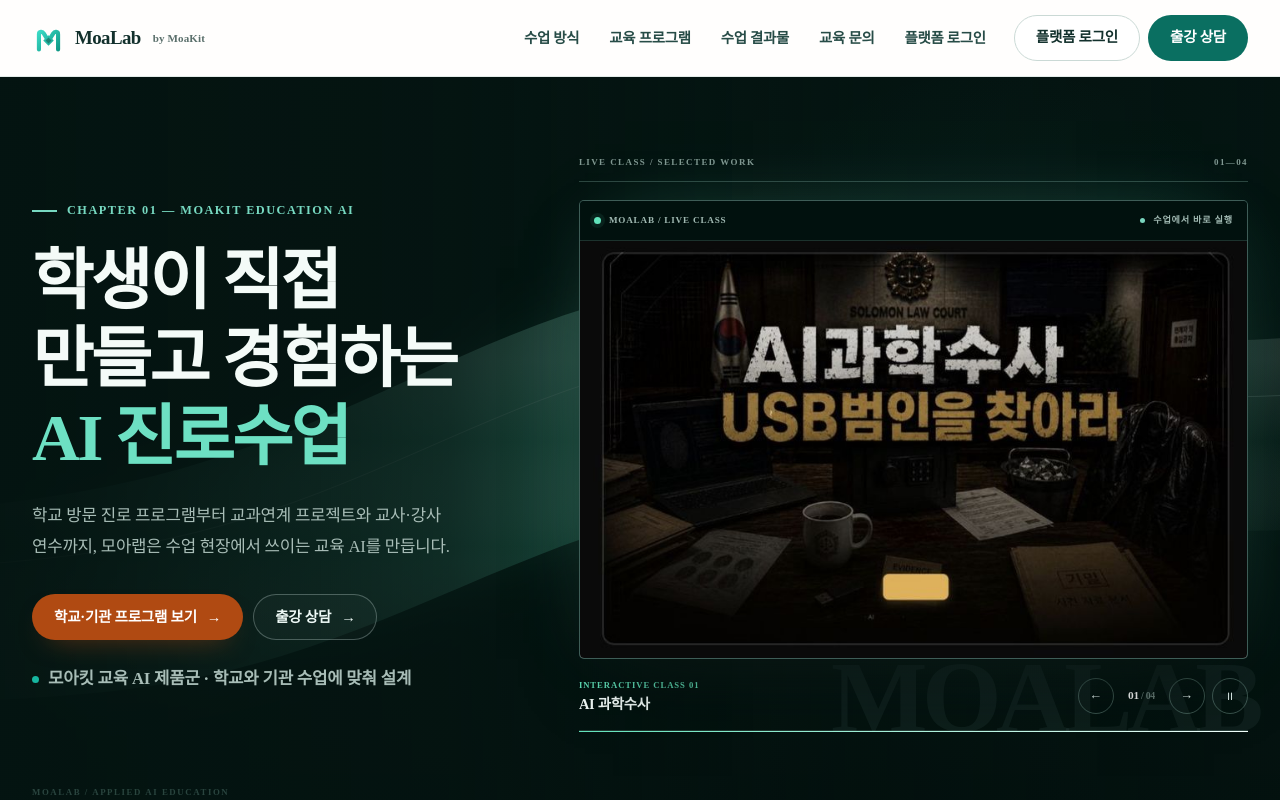
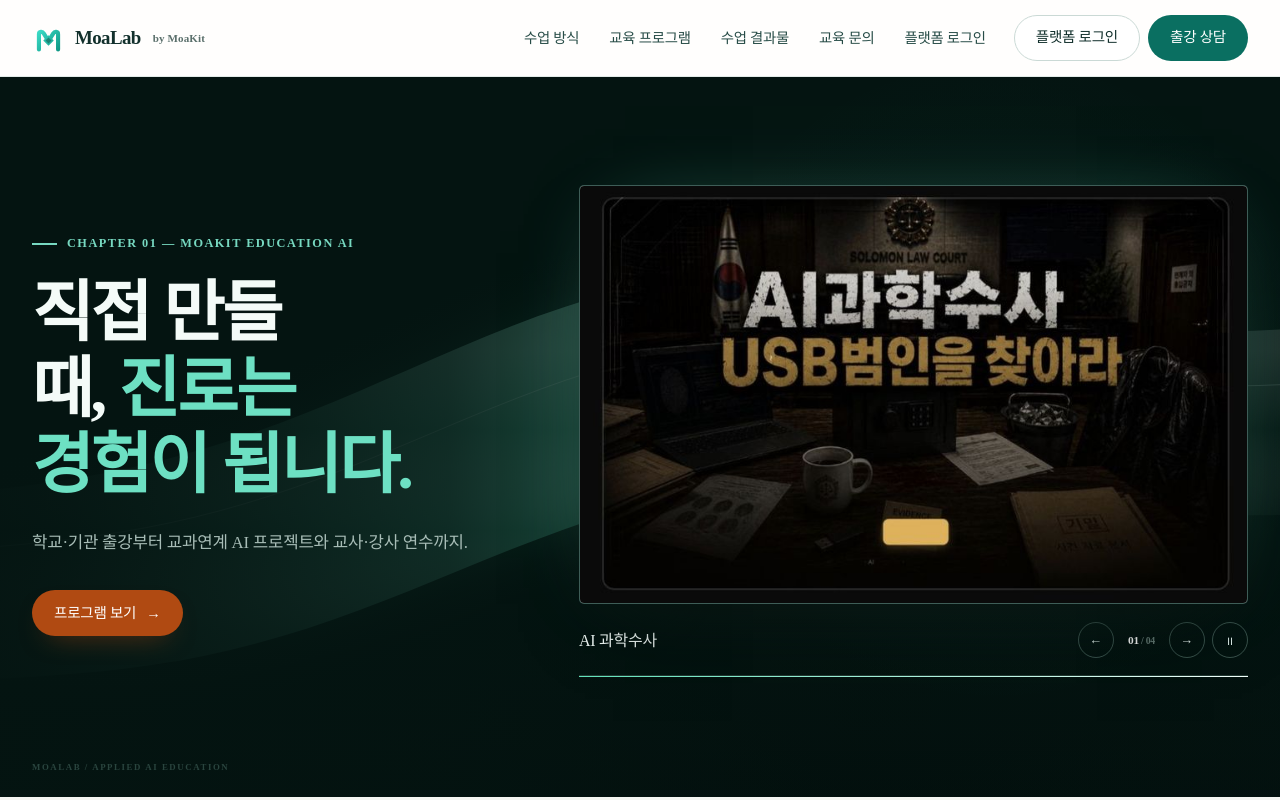
Before and after one commit to themonsteredu/aiapp, a website: page public/index.html in a window 1280 px wide. Shown: the top 800 px of the page. Drawn offline with Linux system fonts and the light colour scheme.

Commit message:
Refine S-Core Dream hierarchy and hero density

```diff
--- a/public/index.html
+++ b/public/index.html
@@ -48,42 +48,30 @@
       <div class="wrap hero-inner">
         <div class="hero-copy reveal">
           <span class="eyebrow">Chapter 01 — MoaKit Education AI</span>
-          <h1 id="hero-title">학생이 직접 만들고 경험하는 <em>AI 진로수업</em></h1>
-          <p>학교 방문 진로 프로그램부터 교과연계 프로젝트와 교사·강사 연수까지, 모아랩은 수업 현장에서 쓰이는 교육 AI를 만듭니다.</p>
+          <h1 id="hero-title">직접 만들 때, <em>진로는 경험이 됩니다.</em></h1>
+          <p>학교·기관 출강부터 교과연계 AI 프로젝트와 교사·강사 연수까지.</p>
           <div class="hero-actions">
-            <a class="button button-primary" href="#programs">학교·기관 프로그램 보기 <span class="arrow" aria-hidden="true">→</span></a>
-            <a class="button button-secondary" href="#inquiry">출강 상담 <span class="arrow" aria-hidden="true">→</span></a>
+            <a class="button button-primary" href="#programs">프로그램 보기 <span class="arrow" aria-hidden="true">→</span></a>
           </div>
-          <p class="hero-note">모아킷 교육 AI 제품군 · 학교와 기관 수업에 맞춰 설계</p>
         </div>
 
         <div class="hero-media reveal" id="outputs" data-delay="100" role="region" aria-labelledby="product-slider-title">
           <h2 class="sr-only" id="product-slider-title">모아랩 수업용 웹앱 결과물</h2>
           <div class="product-slider" id="product-slider" role="group" aria-roledescription="캐러셀">
-            <div class="showcase-meta" aria-hidden="true">
-              <span>Live Class / Selected Work</span>
-              <span>01—04</span>
-            </div>
-
             <div class="product-shell">
               <div class="product-window">
-                <div class="product-bar">
-                  <span class="product-brand"><i aria-hidden="true"></i>MoaLab / Live Class</span>
-                  <span class="product-status"><i aria-hidden="true"></i>수업에서 바로 실행</span>
-                </div>
-
                 <div class="product-viewport">
                   <div class="product-track" id="product-track">
-                    <figure class="product-slide is-active" data-label="AI 과학수사" data-kicker="Interactive Class 01" role="group" aria-roledescription="슬라이드" aria-label="1 / 4" aria-hidden="false">
+                    <figure class="product-slide is-active" data-label="AI 과학수사" role="group" aria-roledescription="슬라이드" aria-label="1 / 4" aria-hidden="false">
                       <img src="/brand/showcase/ai-forensics.jpg" alt="AI 과학수사 수업 웹앱 화면" fetchpriority="high">
                     </figure>
-                    <figure class="product-slide" data-label="역사 인물 추리" data-kicker="Interactive Class 02" role="group" aria-roledescription="슬라이드" aria-label="2 / 4" aria-hidden="true">
+                    <figure class="product-slide" data-label="역사 인물 추리" role="group" aria-roledescription="슬라이드" aria-label="2 / 4" aria-hidden="true">
                       <img src="/brand/showcase/history-detective.jpg" alt="역사 인물 추리 수업 웹앱 화면">
                     </figure>
-                    <figure class="product-slide" data-label="AI 윤리탐정단" data-kicker="Interactive Class 03" role="group" aria-roledescription="슬라이드" aria-label="3 / 4" aria-hidden="true">
+                    <figure class="product-slide" data-label="AI 윤리탐정단" role="group" aria-roledescription="슬라이드" aria-label="3 / 4" aria-hidden="true">
                       <img src="/brand/showcase/ai-ethics.jpg" alt="AI 윤리탐정단 수업 웹앱 화면">
                     </figure>
-                    <figure class="product-slide" data-label="마음결 교실" data-kicker="Interactive Class 04" role="group" aria-roledescription="슬라이드" aria-label="4 / 4" aria-hidden="true">
+                    <figure class="product-slide" data-label="마음결 교실" role="group" aria-roledescription="슬라이드" aria-label="4 / 4" aria-hidden="true">
                       <img src="/brand/showcase/mind-class.jpg" alt="마음결 교실 수업 웹앱 화면">
                     </figure>
                   </div>
@@ -92,7 +80,6 @@
 
               <div class="product-footer">
                 <div class="product-caption">
-                  <small id="product-kicker">Interactive Class 01</small>
                   <strong id="product-label">AI 과학수사</strong>
                 </div>
                 <div class="product-controls">
@@ -104,8 +91,6 @@
               </div>
               <div class="product-progress" aria-hidden="true"><span id="product-progress"></span></div>
             </div>
-
-            <span class="showcase-index" aria-hidden="true">MOALAB</span>
           </div>
         </div>
       </div>
--- a/public/landing.css
+++ b/public/landing.css
@@ -14,8 +14,22 @@
 
 @font-face {
   font-family: 'S-Core Dream';
+  src: url('https://cdn.jsdelivr.net/gh/projectnoonnu/noonfonts_six@1.2/S-CoreDream-5Medium.woff') format('woff');
+  font-weight: 500;
+  font-display: swap;
+}
+
+@font-face {
+  font-family: 'S-Core Dream';
   src: url('https://cdn.jsdelivr.net/gh/projectnoonnu/noonfonts_six@1.2/S-CoreDream-6Bold.woff') format('woff');
   font-weight: 600;
+  font-display: swap;
+}
+
+@font-face {
+  font-family: 'S-Core Dream';
+  src: url('https://cdn.jsdelivr.net/gh/projectnoonnu/noonfonts_six@1.2/S-CoreDream-7ExtraBold.woff') format('woff');
+  font-weight: 700;
   font-display: swap;
 }
 
@@ -155,7 +169,7 @@ img { display: block; width: 100%; }
   position: relative;
   color: #274c47;
   font-size: .9rem;
-  font-weight: 600;
+  font-weight: 500;
 }
 
 .menu a::after {
@@ -192,7 +206,7 @@ img { display: block; width: 100%; }
   border-radius: 999px;
   background: none;
   font-size: .91rem;
-  font-weight: 600;
+  font-weight: 500;
   cursor: pointer;
   transition: transform .2s ease, color .2s ease, background .2s ease, border-color .2s ease, box-shadow .2s ease;
 }
@@ -332,9 +346,10 @@ section { scroll-margin-top: 76px; }
 }
 
 .hero h1 {
-  max-width: 10em;
+  max-width: 10.8em;
   font-size: clamp(2.85rem, 5.2vw, 5.25rem);
-  line-height: 1.17;
+  font-weight: 700;
+  line-height: 1.14;
   text-wrap: balance;
 }
 
@@ -343,10 +358,11 @@ section { scroll-margin-top: 76px; }
 .hero h1 em { color: #6de0c3; font-style: normal; }
 
 .hero-copy > p {
-  max-width: 34em;
+  max-width: 38em;
   margin-top: 24px;
   color: #a8bdb7;
   font-size: 1.05rem;
+  font-weight: 300;
   line-height: 1.82;
 }
 
@@ -355,25 +371,6 @@ section { scroll-margin-top: 76px; }
   flex-wrap: wrap;
   gap: 10px;
   margin-top: 32px;
-}
-
-.hero-note {
-  display: flex;
-  align-items: center;
-  gap: 9px;
-  margin-top: 24px;
-  color: #8ca8a1;
-  font-size: .79rem;
-  font-weight: 600;
-}
-
-.hero-note::before {
-  content: '';
-  width: 7px;
-  height: 7px;
-  flex: none;
-  border-radius: 50%;
-  background: var(--teal-500);
 }
 
 .hero .button-secondary {
@@ -397,23 +394,6 @@ section { scroll-margin-top: 76px; }
   overflow: visible;
   color: #fff;
   isolation: isolate;
-}
-
-.showcase-meta {
-  position: relative;
-  z-index: 2;
-  display: flex;
-  align-items: center;
-  justify-content: space-between;
-  gap: 20px;
-  margin-bottom: 18px;
-  padding-bottom: 11px;
-  border-bottom: 1px solid rgba(192, 244, 230, .22);
-  color: rgba(220, 248, 240, .58);
-  font-size: .56rem;
-  font-weight: 600;
-  letter-spacing: .16em;
-  text-transform: uppercase;
 }
 
 .product-shell {
@@ -456,43 +436,11 @@ section { scroll-margin-top: 76px; }
   100% { opacity: 0; transform: translateX(125%); }
 }
 
-.product-bar,
 .product-footer {
   display: flex;
   align-items: center;
   justify-content: space-between;
   gap: 16px;
-}
-
-.product-bar {
-  min-height: 40px;
-  padding: 0 14px;
-  border-bottom: 1px solid rgba(192, 244, 230, .14);
-  background: rgba(2, 16, 14, .94);
-  color: rgba(223, 251, 243, .72);
-  font-size: .57rem;
-  font-weight: 600;
-  letter-spacing: .09em;
-  text-transform: uppercase;
-}
-
-.product-brand,
-.product-status { display: inline-flex; align-items: center; gap: 8px; }
-
-.product-brand i {
-  width: 7px;
-  height: 7px;
-  border-radius: 50%;
-  background: var(--showcase-accent);
-  box-shadow: 0 0 0 4px rgba(var(--showcase-accent-rgb), .08);
-  transition: background .8s ease, box-shadow .8s ease;
-}
-
-.product-status i {
-  width: 5px;
-  height: 5px;
-  border-radius: 50%;
-  background: #79d5be;
 }
 
 .product-viewport {
@@ -531,22 +479,12 @@ section { scroll-margin-top: 76px; }
 
 .product-caption { min-width: 0; }
 
-.product-caption small {
-  display: block;
-  margin-bottom: 2px;
-  color: var(--showcase-accent);
-  font-size: .54rem;
-  font-weight: 600;
-  letter-spacing: .11em;
-  text-transform: uppercase;
-  transition: color .8s ease;
-}
-
 .product-caption strong {
   display: block;
   overflow: hidden;
   color: #f3fbf9;
-  font-size: .9rem;
+  font-size: 1rem;
+  font-weight: 500;
   line-height: 1.35;
   text-overflow: ellipsis;
   white-space: nowrap;
@@ -604,19 +542,6 @@ section { scroll-margin-top: 76px; }
 
 .product-progress span.is-running { animation: product-progress 5s linear forwards; }
 @keyframes product-progress { to { transform: scaleX(1); } }
-
-.showcase-index {
-  position: absolute;
-  right: -10px;
-  bottom: -4px;
-  z-index: 0;
-  color: rgba(197, 241, 230, .055);
-  font-size: clamp(4.8rem, 8vw, 7.8rem);
-  font-weight: 600;
-  line-height: .76;
-  letter-spacing: -.055em;
-  pointer-events: none;
-}
 
 .route-bar {
   position: relative;
@@ -1039,7 +964,6 @@ section { scroll-margin-top: 76px; }
   .hero h1 { font-size: clamp(2.25rem, 11vw, 3.5rem); }
   .hero-copy > p { font-size: .96rem; line-height: 1.75; }
   .product-shell { width: 100%; }
-  .showcase-index { right: 0; bottom: 2px; }
   .route-inner { grid-template-columns: 1fr; }
   .route-item { min-height: 62px; padding: 14px 2px; border-left: 0; }
   .section { padding-block: 78px; }
@@ -1074,14 +998,10 @@ section { scroll-margin-top: 76px; }
   .hero::after { display: none; }
   .product-shell { width: 100%; }
   .product-window { border-radius: 3px; }
-  .product-bar { min-height: 32px; padding-inline: 10px; }
-  .product-status { display: none; }
   .product-footer { min-height: 54px; padding: 6px 8px 7px 12px; }
-  .product-caption small { font-size: .47rem; }
   .product-caption strong { font-size: .78rem; }
   .product-arrow { width: 28px; height: 28px; }
   .product-count { display: none; }
-  .showcase-index { display: none; }
   .cta-actions { display: grid; grid-template-columns: 1fr; width: 100%; }
   .cta-actions .button { width: 100%; }
   .footer-links { display: grid; grid-template-columns: 1fr 1fr; }
--- a/public/landing.js
+++ b/public/landing.js
@@ -51,7 +51,6 @@
   var productFocused = false;
   var productVisible = true;
   var productLabel = document.getElementById('product-label');
-  var productKicker = document.getElementById('product-kicker');
   var productCurrent = document.getElementById('product-current');
   var productToggle = document.getElementById('product-toggle');
   var productProgress = document.getElementById('product-progress');
@@ -93,7 +92,6 @@
     var currentSlide = productSlides[productIndex];
     var currentTone = productTones[productIndex];
     productLabel.textContent = currentSlide.dataset.label;
-    productKicker.textContent = currentSlide.dataset.kicker;
     productCurrent.textContent = String(productIndex + 1).padStart(2, '0');
     productSlider.style.setProperty('--showcase-accent', currentTone.color);
     productSlider.style.setProperty('--showcase-accent-rgb', currentTone.rgb);
--- a/test/landing.test.js
+++ b/test/landing.test.js
@@ -109,10 +109,15 @@ test('메인 문구에는 강제 줄바꿈이나 준비 중 판매 CTA가 없다
   assert.doesNotMatch(html, /<br\s*\/?\s*>/i);
   assert.doesNotMatch(html, /가격 준비 중|국비지원 과정|수강 신청/);
   assert.doesNotMatch(html, /【이메일】/);
+  assert.match(html, /직접 만들 때, <em>진로는 경험이 됩니다\.<\/em>/);
+  assert.doesNotMatch(html, /hero-note|showcase-meta|product-bar|product-kicker/);
 });
 
 test('랜딩 전용 한글 폰트는 S-Core Dream을 사용한다', () => {
   assert.match(css, /font-family: 'S-Core Dream'/);
   assert.match(css, /S-CoreDream-4Regular\.woff/);
+  assert.match(css, /S-CoreDream-5Medium\.woff/);
+  assert.match(css, /S-CoreDream-7ExtraBold\.woff/);
+  assert.match(css, /\.hero h1\s*\{[^}]*font-weight:\s*700/s);
   assert.match(css, /word-break: keep-all/);
 });
```
Also changed, not shown: CLAUDE.md (+1 -0 lines).
